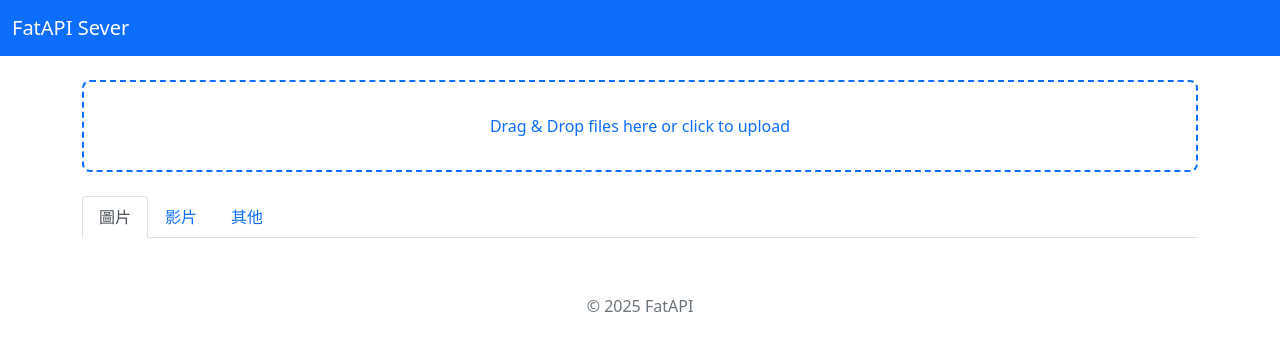
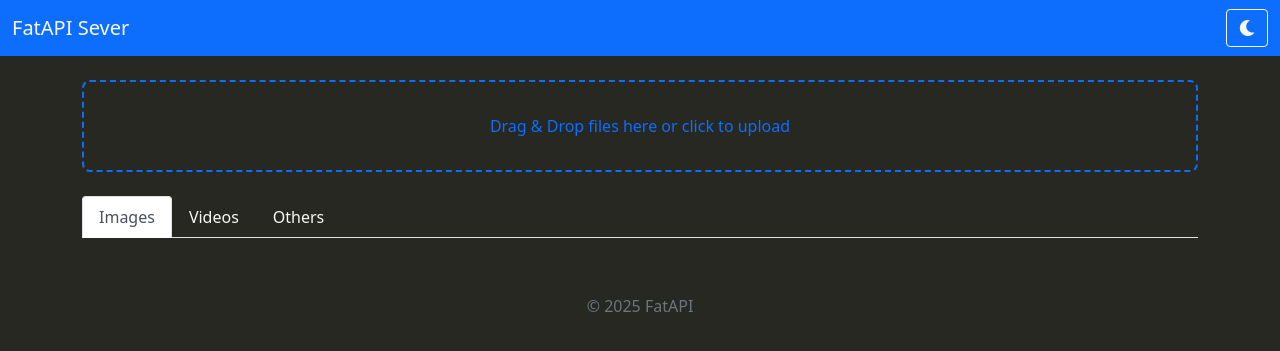
Before and after one commit to EDAriR/DSA-Grinding-Dog, a FastAPI app: page / in a window 1280 px wide. Shown: the top 351 px of the page. Run offline with FastAPI, Linux system fonts and the light colour scheme; some libraries are stand-ins or nearby versions.

Commit message:
新增主題切換功能，改善使用者介面；更新 CSS 以支援 Monokai 主題；優化檔案上傳流程及提示訊息顯示

```diff
--- a/Python Sample/fatsever/app/static/css/index.css
+++ b/Python Sample/fatsever/app/static/css/index.css
@@ -67,3 +67,46 @@ dialog::backdrop {
 .tab-content {
   scrollbar-gutter: stable;
 }
+
+/* 預設主題 (白底) */
+body {
+  background-color: #ffffff;
+  color: #333;
+}
+
+/* Monokai 主題 */
+body.monokai {
+  background-color: #272822;
+  color: #f8f8f2;
+}
+
+/* 修改 navbar 風格 */
+body.monokai .navbar {
+  background-color: #1e1e1e;
+}
+
+body.monokai .navbar-brand,
+body.monokai .nav-link,
+body.monokai .btn-outline-light {
+  color: #f8f8f2;
+}
+
+/* 其他元件設定可依需求調整 */
+
+.alert {
+  animation: fadeIn 0.5s;
+}
+
+.alert.fade-out {
+  animation: fadeOut 0.5s;
+}
+
+@keyframes fadeIn {
+  from { opacity: 0; }
+  to { opacity: 1; }
+}
+
+@keyframes fadeOut {
+  from { opacity: 1; }
+  to { opacity: 0; }
+}
--- a/Python Sample/fatsever/app/static/js/index.js
+++ b/Python Sample/fatsever/app/static/js/index.js
@@ -1,57 +1,85 @@
+document.addEventListener('DOMContentLoaded', () => {
+  // 獲取所有需要的 DOM 元素
   const mainContainer = document.getElementById('mainContainer');
   const dropZone = document.getElementById('dropZone');
   const fileInput = document.getElementById('file');
-const uploadForm = document.getElementById('uploadForm');
   const messageDiv = document.getElementById('message');
-
-// dialog 元素
   const imageDialog = document.getElementById('imageDialog');
-const imageDialogImg = document.getElementById('imageDialogImg');
-const closeImageDialog = document.getElementById('closeImageDialog');
-
   const videoDialog = document.getElementById('videoDialog');
   const videoDialogPlayer = document.getElementById('videoDialogPlayer');
-const closeVideoDialog = document.getElementById('closeVideoDialog');
+  const themeToggle = document.getElementById('themeToggle');
+  const themeIcon = document.getElementById('themeIcon');
 
-// 監聽 file-card 點擊
-document.querySelectorAll('.file-card').forEach(card => {
-  card.addEventListener('click', () => {
-    const file = card.dataset.file;
-    const type = card.dataset.type;
-    if (type === 'image') {
-      imageDialogImg.src = `/img/${file}`;
-      imageDialog.showModal();
-    } else if (type === 'video') {
-      videoDialogPlayer.src = `/video/${file}`;
-      videoDialog.showModal();
-      videoDialogPlayer.play();
+  // 主題相關邏輯
+  const storedTheme = localStorage.getItem('theme');
+  if (storedTheme === 'default') {
+    document.body.classList.remove('monokai');
+    themeIcon.classList.remove('fa-moon');
+    themeIcon.classList.add('fa-sun');
   } else {
-      window.open(`/files/${file}`, '_blank');
+    document.body.classList.add('monokai');
+    themeIcon.classList.remove('fa-sun');
+    themeIcon.classList.add('fa-moon');
   }
-  });
-});
 
-// 監聽 imageDialog，如果點擊對象是 dialog 本身，也就是空白處，則關閉
-imageDialog.addEventListener('click', (event) => {
-  if (event.target === imageDialog) {
-    imageDialog.close();
+  // 主題切換
+  themeToggle.addEventListener('click', () => {
+    if (document.body.classList.contains('monokai')) {
+      document.body.classList.remove('monokai');
+      localStorage.setItem('theme', 'default');
+      themeIcon.classList.remove('fa-moon');
+      themeIcon.classList.add('fa-sun');
+    } else {
+      document.body.classList.add('monokai');
+      localStorage.setItem('theme', 'monokai');
+      themeIcon.classList.remove('fa-sun');
+      themeIcon.classList.add('fa-moon');
     }
   });
 
-// 關閉 dialog
-closeImageDialog.addEventListener('click', () => {
-  imageDialog.close();
+  // 檔案上傳相關
+  async function uploadFiles(files) {
+    for (let i = 0; i < files.length; i++) {
+      const formData = new FormData();
+      formData.append("file", files[i]);
+      try {
+        const response = await fetch('/api/upload', {
+          method: 'POST',
+          body: formData
         });
+        const result = await response.json();
 
-// 新增：監聽 videoDialog，如果點擊對象是 dialog 本身，也就是空白處，則關閉對話框
-videoDialog.addEventListener('click', event => {
-  if (event.target === videoDialog) {
-    videoDialogPlayer.pause();
-    videoDialog.close();
+        // 建立訊息元素
+        const alertDiv = document.createElement('div');
+        alertDiv.className = 'alert alert-success';
+        alertDiv.role = 'alert';
+        alertDiv.textContent = result.info;
+
+        // 加入到訊息區
+        messageDiv.appendChild(alertDiv);
+
+        // 5秒後移除訊息
+        setTimeout(() => {
+          alertDiv.classList.add('fade-out');
+          setTimeout(() => alertDiv.remove(), 500);
+        }, 4500);
+
+      } catch (error) {
+        const alertDiv = document.createElement('div');
+        alertDiv.className = 'alert alert-danger';
+        alertDiv.role = 'alert';
+        alertDiv.textContent = `上傳失敗: ${error}`;
+
+        messageDiv.appendChild(alertDiv);
+
+        setTimeout(() => {
+          alertDiv.remove();
+        }, 30000);
       }
-});
+    }
+  }
 
-// Drag & Drop + Paste 邏輯
+  // 拖放相關事件
   mainContainer.addEventListener('dragover', (e) => {
     e.preventDefault();
     dropZone.classList.add('dragover');
@@ -64,18 +92,25 @@ mainContainer.addEventListener('dragleave', () => {
   mainContainer.addEventListener('drop', (e) => {
     e.preventDefault();
     dropZone.classList.remove('dragover');
-  const files = e.dataTransfer.files;
-  if (files.length) {
-    uploadFiles(files);
+    if (e.dataTransfer.files.length) {
+      uploadFiles(e.dataTransfer.files);
     }
   });
 
-// 保留 dropZone 的點擊行為
+  // 點擊上傳區域
   dropZone.addEventListener('click', () => fileInput.click());
 
+  // 檔案選擇變更
+  fileInput.addEventListener('change', () => {
+    if (fileInput.files.length) {
+      uploadFiles(fileInput.files);
+    }
+  });
+
+  // 剪貼簿上傳
   document.addEventListener('paste', (e) => {
     const items = e.clipboardData.items;
-  const dt = new DataTransfer();  // 收集檔案
+    const dt = new DataTransfer();
     for (let i = 0; i < items.length; i++) {
       if (items[i].kind === 'file') {
         const file = items[i].getAsFile();
@@ -84,53 +119,40 @@ document.addEventListener('paste', (e) => {
     }
     if (dt.files.length) {
       uploadFiles(dt.files);
-    updateFileLists();
     }
   });
 
-fileInput.addEventListener('change', () => {
-  if (fileInput.files.length) {
-    uploadFiles(fileInput.files);
-    updateFileLists();
+  // 圖片對話框點擊關閉
+  imageDialog.addEventListener('click', (event) => {
+    if (event.target === imageDialog) {
+      imageDialog.close();
     }
   });
 
-async function uploadFiles(fileList) {
-  // 清空訊息區（依需求可調整）
-  messageDiv.innerHTML = "";
-  for (let i = 0; i < fileList.length; i++) {
-    let file = fileList[i];
-    let fileName = file.name;
-    // 假設預設名稱為 "image.png"、"image.jpg" 等，可依需求調整
-    const defaultNames = ["image.png", "image.jpg", "video.mp4"];
-    if (defaultNames.includes(fileName.toLowerCase())) {
-      // 檢查檔案類型，若是 image 則用 "img_"，video 則用 "vid_"
-      const prefix = file.type.startsWith("image/") ? "img_" :
-                     file.type.startsWith("video/") ? "vid_" : "file_";
-      const d = new Date();
-      // 生成 YYYYMMDDhhmmssSSS 格式字串
-      const ts = `${d.getFullYear()}${String(d.getMonth()+1).padStart(2, '0')}${String(d.getDate()).padStart(2, '0')}${String(d.getHours()).padStart(2, '0')}${String(d.getMinutes()).padStart(2, '0')}${String(d.getSeconds()).padStart(2, '0')}${String(d.getMilliseconds()).padStart(3, '0')}`;
-      // 根據 mime type 取得副檔名 (例如 image/webp 取得 webp)
-      const ext = file.type.split("/")[1];
-      fileName = `${prefix}${ts}.${ext}`;
-      // 建立新的 File 物件，新檔名可覆蓋預設名稱
-      file = new File([file], fileName, { type: file.type, lastModified: file.lastModified });
+  // 影片對話框點擊關閉
+  videoDialog.addEventListener('click', (event) => {
+    if (event.target === videoDialog) {
+      videoDialogPlayer.pause();
+      videoDialog.close();
     }
-    const formData = new FormData();
-    formData.append("file", file);
-    try {
-      const response = await fetch('/api/upload', {
-        method: 'POST',
-        body: formData
   });
-      const result = await response.json();
-      // 將每次上傳結果顯示在訊息區
-      messageDiv.innerHTML += `<div class="alert alert-success" role="alert">${result.info}</div>`;
-    } catch (error) {
-      messageDiv.innerHTML += `<div class="alert alert-danger" role="alert">上傳失敗: ${error}</div>`;
+
+  // 檔案卡片點擊事件
+  document.querySelectorAll('.file-card').forEach(card => {
+    card.addEventListener('click', () => {
+      const file = card.dataset.file;
+      const type = card.dataset.type;
+      if (type === 'image') {
+        imageDialog.querySelector('img').src = `/img/${file}`;
+        imageDialog.showModal();
+      } else if (type === 'video') {
+        videoDialogPlayer.src = `/video/${file}`;
+        videoDialog.showModal();
+        videoDialogPlayer.play();
       }
-  }
-}
+    });
+  });
+});
 
 async function updateFileLists() {
   try {
@@ -203,7 +225,7 @@ function rebindFileCards() {
       const file = card.dataset.file;
       const type = card.dataset.type;
       if (type === 'image') {
-        imageDialogImg.src = `/img/${file}`;
+        imageDialog.querySelector('img').src = `/img/${file}`;
         imageDialog.showModal();
       } else if (type === 'video') {
         videoDialogPlayer.src = `/video/${file}`;
--- a/Python Sample/fatsever/app/templates/base.html
+++ b/Python Sample/fatsever/app/templates/base.html
@@ -5,6 +5,7 @@
   <meta name="viewport" content="width=device-width, initial-scale=1.0"/>
   <title>{% block title %}FatAPI{% endblock %}</title>
   <link rel="stylesheet" href="https://cdnjs.cloudflare.com/ajax/libs/bootstrap/5.1.3/css/bootstrap.min.css"/>
+  <link rel="stylesheet" href="https://cdnjs.cloudflare.com/ajax/libs/font-awesome/5.15.4/css/all.min.css"/>
   <link rel="stylesheet" href="/static/css/index.css"/>
 </head>
 <body>
@@ -17,6 +18,10 @@
               data-bs-target="#navbarNav" aria-controls="navbarNav"
               aria-expanded="false" aria-label="Toggle navigation">
         <span class="navbar-toggler-icon"></span>
+      </button>
+      <!-- 使用 Font Awesome 圖示 -->
+      <button id="themeToggle" class="btn btn-outline-light ms-auto" aria-label="dark mode switch">
+        <i id="themeIcon" class="fas fa-sun"></i>
       </button>
     </div>
   </nav>
@@ -41,19 +46,19 @@
         <li class="nav-item" role="presentation">
           <button class="nav-link active" id="images-tab" data-bs-toggle="tab" data-bs-target="#images"
                   type="button" role="tab" aria-controls="images" aria-selected="true">
-            圖片
+            Images
           </button>
         </li>
         <li class="nav-item" role="presentation">
           <button class="nav-link" id="videos-tab" data-bs-toggle="tab" data-bs-target="#videos"
                   type="button" role="tab" aria-controls="videos" aria-selected="false">
-            影片
+            Videos
           </button>
         </li>
         <li class="nav-item" role="presentation">
           <button class="nav-link" id="others-tab" data-bs-toggle="tab" data-bs-target="#others"
                   type="button" role="tab" aria-controls="others" aria-selected="false">
-            其他
+            Others
           </button>
         </li>
       </ul>
```
Lines whose indentation alone changed are shown as unchanged.
